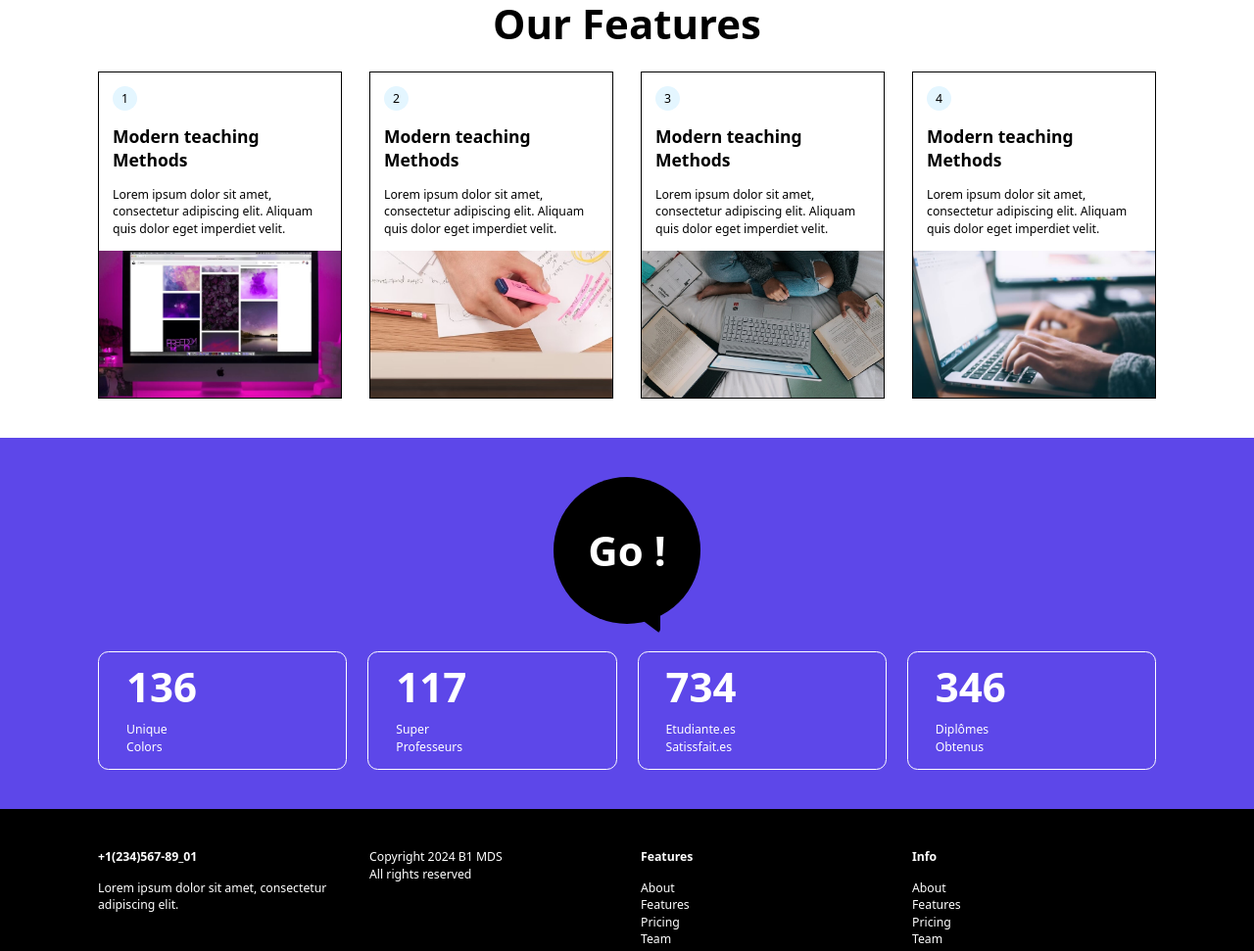
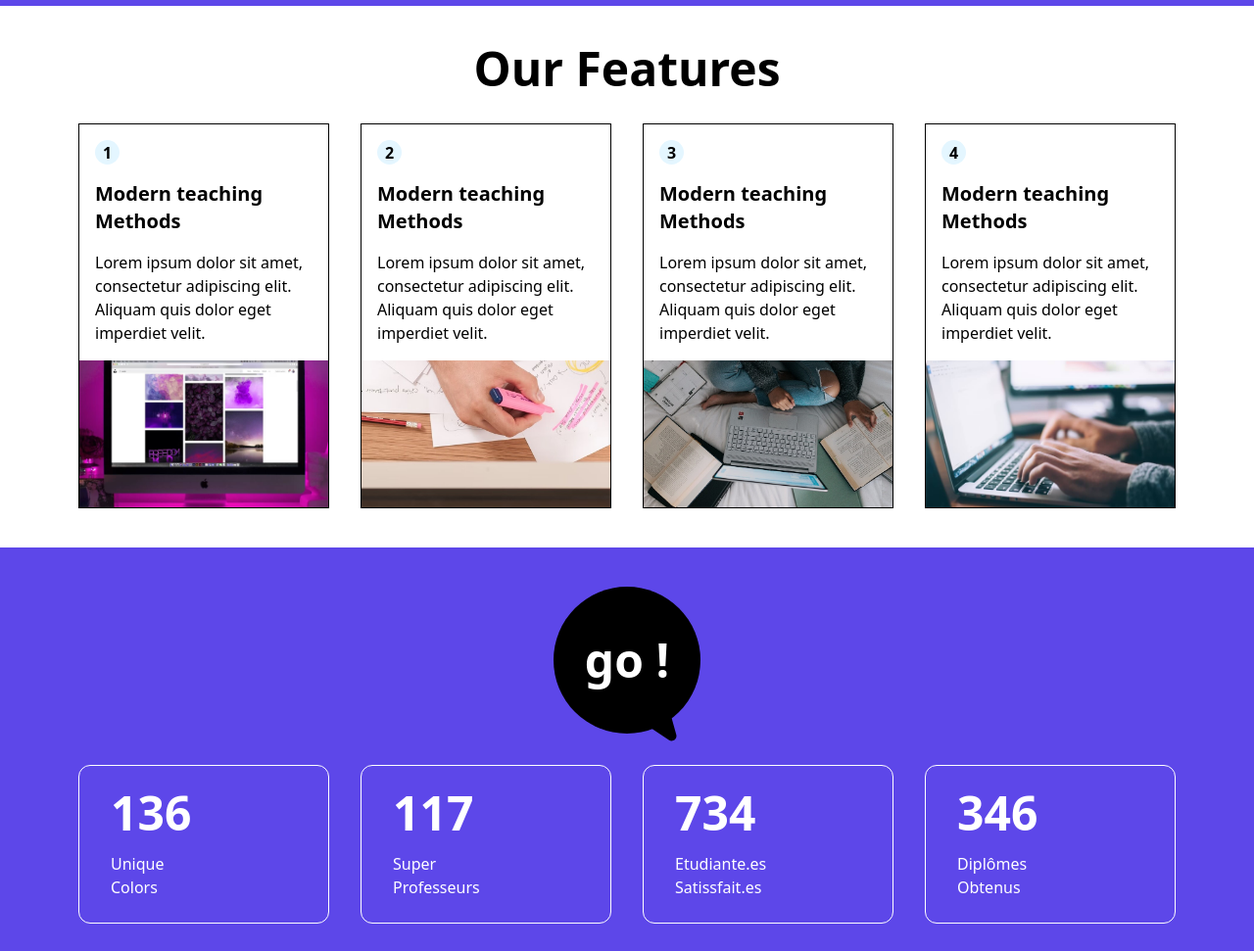
Before and after one commit to leslk/mds_tailwind, a website: page index.html in a window 1280 px wide. Shown: the part 530-1501 px from the top of the page at 98% size. Drawn offline with Linux system fonts and the light colour scheme.

Commit message:
finish projet and clean codebase

```diff
--- a/assets/css/style.css
+++ b/assets/css/style.css
@@ -23,7 +23,7 @@
 }
 
 * {
-  @apply md:text-sm text-base font-light;
+  @apply md:text-base text-sm font-light;
 }
 
 .button {
@@ -38,23 +38,50 @@
   @apply font-bold text-2xl md:text-xl;
 }
 
+.header {
+  @apply md:px-[80px] sm:py-[40px] sm:px-[50px] bg-purple relative p-5;
+}
+
+.header-section {
+  @apply bg-white rounded-xl grid sm:grid-cols-2 sm:relative;
+}
+
 .section {
-  @apply md:px-[100px] py-[40px] px-[50px];
+  @apply md:px-[80px] sm:py-[40px] sm:px-[50px] py-[30px] px-[80px];
 }
 
 .bubble {
   @apply bg-black w-[150px] h-[150px] text-white text-xs rounded-full px-4 py-2 flex justify-center items-center relative;
 }
 
-.bubble::after {
-  content: "";
-  position: absolute;
-  left: 70%;
-  top: 90%;
-  transform: translateX(-70%) rotate(90deg);
-  border-left: 15px solid transparent;
-  border-right: 15px solid transparent;
-  border-top: 20px solid black;
-  border-top-right-radius: 5px;
-  overflow: hidden;
+.rows-section {
+  @apply grid sm:grid-cols-4 gap-8;
 }
+
+.numbers {
+  @apply w-[25px] h-[25px] rounded-full bg-mint flex justify-center items-center font-bold;
+}
+
+.border-black-card {
+  @apply border border-black flex flex-col justify-between;
+}
+
+.border-black-card__img {
+  @apply object-cover w-full h-[180px] sm:h-[150px];
+}
+
+.border-black-card__content {
+  @apply p-8 sm:p-4 flex flex-col gap-4;
+}
+
+.border-white-card {
+  @apply border border-white flex flex-col gap-4 rounded-xl items-center sm:items-start px-8 py-6;
+}
+
+.footer-section {
+  @apply flex flex-col gap-4 items-center sm:items-start;
+}
+
+.footer {
+    @apply md:px-[80px] sm:py-[40px] sm:px-[50px] py-[30px];
+}
--- a/index.html
+++ b/index.html
@@ -7,18 +7,19 @@
     <link
       href="https://fonts.googleapis.com/css?family=Plus+Jakarta+Sans:200,300,400,500,600,700,800,200i,300i,400i,500i,600i,700i,800i&display=swap"
     />
+    <script src="https://kit.fontawesome.com/cbfc23503c.js" crossorigin="anonymous"></script>
     <link rel="stylesheet" href="assets/css/output.css" />
   </head>
   <body>
-    <header class="bg-purple section">
-      <section class="bg-white rounded-xl grid grid-col sm:grid-cols-2 relative">
+    <header class="header">
+      <section class="header-section">
         <div class="flex flex-col gap-8 p-12">
           <div
-            class="px-10 absolute w-full flex gap-12 justify-between top-0 right-0 p-4"
+            class="px-6 py-8 sm:px-10 bg-grey sm:bg-transparent absolute w-full flex gap-1 justify-between top-0 right-0 sm:p-4"
           >
             <p class="title">LearnM5</p>
             <nav
-              class="flex justify-between items-center md:gap-10 gap-6 bg-grey rounded-full px-6"
+              class="sm:justify-between sm:items-center md:gap-10 gap-6 bg-grey rounded-full px-6 hidden sm:flex"
             >
               <a href="#">Home</a>
               <a href="#">Features</a>
@@ -28,6 +29,11 @@
               <a href="#">help</a>
               <a href="#">Contact</a>
             </nav>
+            <div class="flex sm:hidden flex-col justify-center items-center">
+              <div class="w-8 h-[3px] bg-black"></div>
+              <div class="w-8 h-[3px] mt-[5px] bg-black"></div>
+              <div class="w-8 h-[3px] mt-[5px] bg-black"></div>
+            </div>
           </div>
           <h1 class="big-title pt-10">Online Spanish courses</h1>
           <div class="flex flex-col gap-2">
@@ -44,7 +50,7 @@
           </div>
         </div>
         <img
-          class="w-full h-full object-cover rounded-b-xl sm:rounded-r-xl"
+          class="w-full h-full object-cover rounded-b-xl sm:rounded-bl-none sm:rounded-r-xl"
           src="./assets/img/1.jpg"
           alt="Spanish street"
         />
@@ -53,11 +59,11 @@
     <main>
       <section class="section flex flex-col gap-8">
         <h2 class="big-title text-center">Our Features</h2>
-        <div class="grid grid-col sm:grid-cols-4 gap-8">
-          <div class="border border-black">
-            <div class="p-4 flex flex-col gap-4">
+        <div class="rows-section">
+          <div class="border-black-card">
+            <div class="border-black-card__content">
               <p
-                class="w-[25px] h-[25px] rounded-full bg-mint flex justify-center items-center"
+                class="numbers"
               >
                 1
               </p>
@@ -68,15 +74,15 @@
               </p>
             </div>
             <img
-              class="object-cover w-full h-[150px]"
+              class="border-black-card__img"
               src="./assets/img/2.jpg"
               alt="Spanish street"
             />
           </div>
-          <div class="border border-black">
-            <div class="p-4 flex flex-col gap-4">
+          <div class="border-black-card">
+            <div class="border-black-card__content">
               <p
-                class="w-[25px] h-[25px] rounded-full bg-mint flex justify-center items-center"
+                class="numbers"
               >
                 2
               </p>
@@ -87,15 +93,15 @@
               </p>
             </div>
             <img
-              class="object-cover w-full h-[150px]"
+              class="border-black-card__img"
               src="./assets/img/3.jpg"
               alt="Spanish street"
             />
           </div>
-          <div class="border border-black">
-            <div class="p-4 flex flex-col gap-4">
+          <div class="border-black-card">
+            <div class="border-black-card__content">
               <p
-                class="w-[25px] h-[25px] rounded-full bg-mint flex justify-center items-center"
+                class="numbers"
               >
                 3
               </p>
@@ -106,15 +112,15 @@
               </p>
             </div>
             <img
-              class="object-cover w-full h-[150px]"
+              class="border-black-card__img"
               src="./assets/img/4.jpg"
               alt="Spanish street"
             />
           </div>
-          <div class="border border-black">
-            <div class="p-4 flex flex-col gap-4">
+          <div class="border-black-card">
+            <div class="border-black-card__content">
               <p
-                class="w-[25px] h-[25px] rounded-full bg-mint flex justify-center items-center"
+                class="numbers"
               >
                 4
               </p>
@@ -125,7 +131,7 @@
               </p>
             </div>
             <img
-              class="object-cover w-full h-[150px]"
+              class="border-black-card__img"
               src="./assets/img/5.jpg"
               alt="Spanish street"
             />
@@ -134,43 +140,46 @@
       </section>
       <section class="section flex flex-col gap-8 bg-purple text-white">
         <div class="flex justify-center items-center">
-          <div class="bubble">
-            <p class="big-title">Go !</p>
+          <div class="bubble relative">
+            <p class="big-title">go !</p>
+            <svg class="absolute" xmlns="http://www.w3.org/2000/svg" width="224" height="211" viewBox="0 0 224 211" fill="none">
+              <path d="M162.277 181.045C163.518 185.512 158.536 189.116 154.681 186.54L128.633 169.134L153.892 150.859L162.277 181.045Z" fill="black"></path>
+            </svg>
           </div>
         </div>
-        <div class="grid grid-col sm:grid-cols-4 gap-6">
-          <div class="border border-white flex flex-col gap-4 rounded-xl items-center sm:items-start px-8 py-4">
+        <div class="rows-section">
+          <div class="border-white-card">
             <p class="big-title">136</p>
             <p>Unique<br />Colors</p>
           </div>
-          <div class="border border-white px-8 py-4 flex flex-col gap-4 rounded-xl items-center sm:items-start">
+          <div class="border-white-card">
             <p class="big-title">117</p>
             <p>Super<br />Professeurs</p>
           </div>
-          <div class="border border-white px-8 py-4 flex flex-col gap-4 rounded-xl items-center sm:items-start">
+          <div class="border-white-card">
             <p class="big-title">734</p>
             <p>Etudiante.es<br />Satissfait.es</p>
           </div>
-          <div class="border border-white px-8 py-4 flex flex-col gap-4 rounded-xl items-center sm:items-start">
+          <div class="border-white-card">
             <p class="big-title">346</p>
             <p>Diplômes<br />Obtenus</p>
           </div>
         </div>
       </section>
     </main>
-    <footer class="section bg-black text-white">
-      <div class="grid grid-col sm:grid-cols-4 gap-8 pb-[100px] border-b border-b-white">
-        <div class="flex flex-col gap-4 items-center sm:items-start">
+    <footer class="footer bg-black text-white">
+      <div class="rows-section sm:pb-[100px] pb-[30px] border-b border-b-white">
+        <div class="footer-section">
           <p class="font-bold">+1(234)567-89_01</p>
-          <p>Lorem ipsum dolor sit amet, consectetur adipiscing elit.</p>
+          <p class="text-center">Lorem ipsum dolor sit amet, consectetur adipiscing elit.</p>
         </div>
-        <div class="flex flex-col gap-4 items-center sm:items-start">
+        <div class="footer-section">
           <p class="text-center sm:text-start">
             Copyright 2024 B1 MDS <br />
             All rights reserved
           </p>
         </div>
-        <div class="flex flex-col gap-4 items-center sm:items-start">
+        <div class="footer-section">
           <p class="font-bold">Features</p>
           <div class="flex flex-col items-center sm:items-start">
             <p>About</p>
@@ -179,7 +188,7 @@
             <p>Team</p>
           </div>
         </div>
-        <div class="flex flex-col gap-4 items-center sm:items-start">
+        <div class="footer-section">
           <p class="font-bold">Info</p>
           <div class="flex flex-col items-center sm:items-start">
             <p>About</p>
@@ -189,7 +198,7 @@
           </div>
         </div>
       </div>
-      <div class="grid grid-col sm:grid-cols-3 text-center gap-8 pt-10">
+      <div class="grid sm:grid-cols-3 text-center gap-4 pt-10">
         <p>© Copyright 2024</p>
         <p>superemail@gmail.com</p>
         <p>Fait par une class badass</p>
```
Also changed, not shown: assets/css/output.css.
